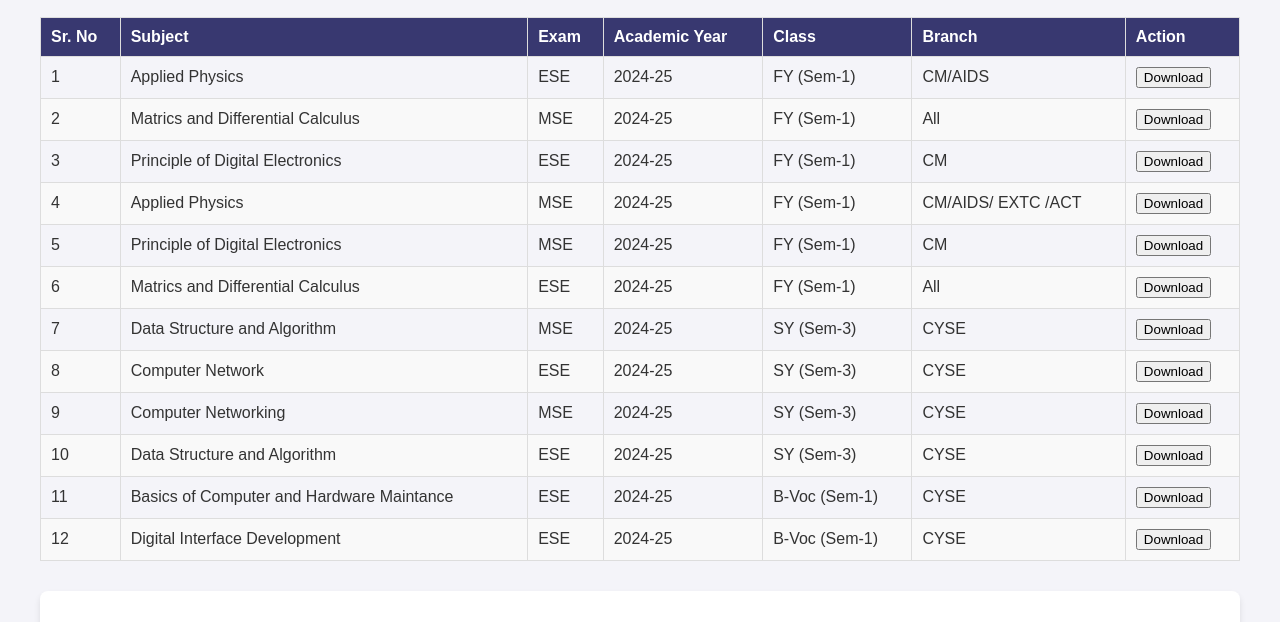
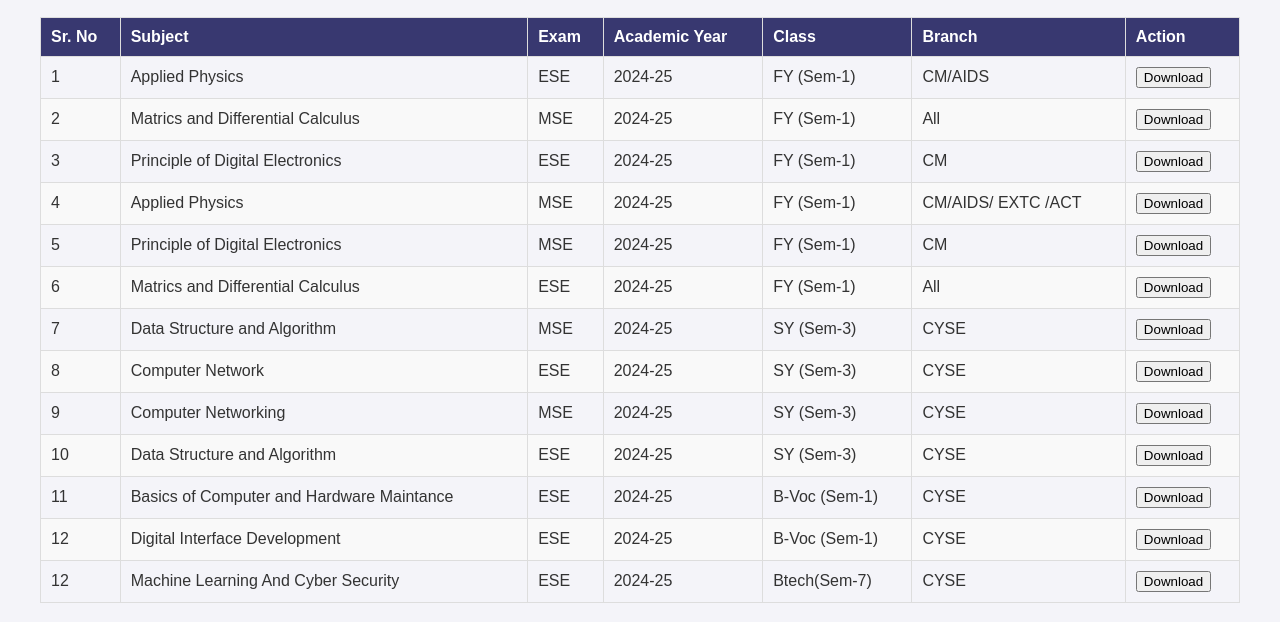
Before and after one commit to Shashwatology/Prepzen, a plain HTML site: page pyq.html in a window 1280 px wide. Shown: the part 178-800 px from the top of the page. Drawn offline with Linux system fonts and the light colour scheme.

Commit message:
final year paper added

```diff
--- a/pyq.html
+++ b/pyq.html
@@ -313,6 +313,16 @@
             <td><a href="https://drive.google.com/file/d/1RauTFZMQQlOqxVZsFQW-akD8QjYeDBWU/view?usp=drive_link"><button>Download</button></a></td>
             </tr>
             </tbody>
+
+            <td>12</td>
+            <td>Machine Learning And Cyber Security  </td>
+            <td>ESE</td>
+            <td>2024-25</td>
+            <td>Btech(Sem-7) </td>
+            <td> CYSE </td>
+            <td><a href="https://drive.google.com/file/d/1_zwEafTUWsy6qS9I2Urs9rp74wH25Kq4/view?usp=drive_link"><button>Download</button></a></td>
+            </tr>
+            </tbody>
         </table>
 
         <div class="upload-section">
```
